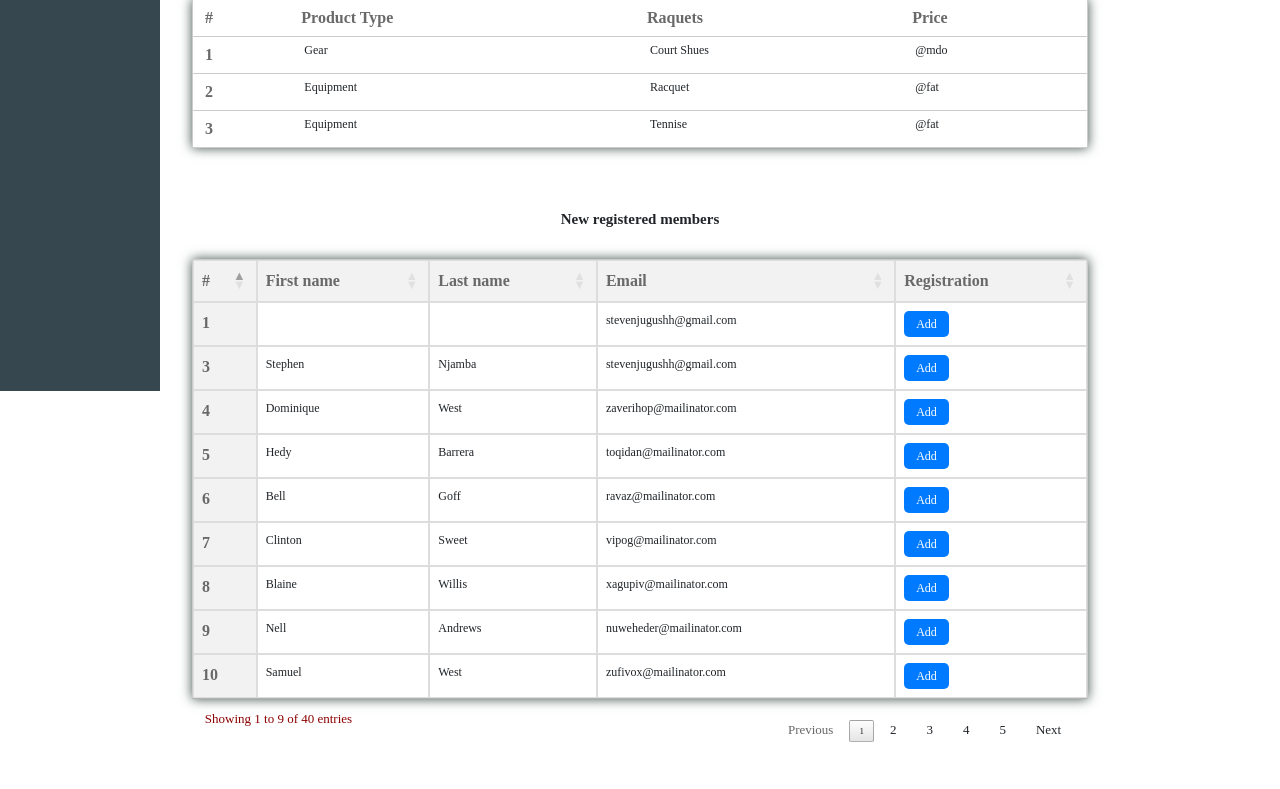
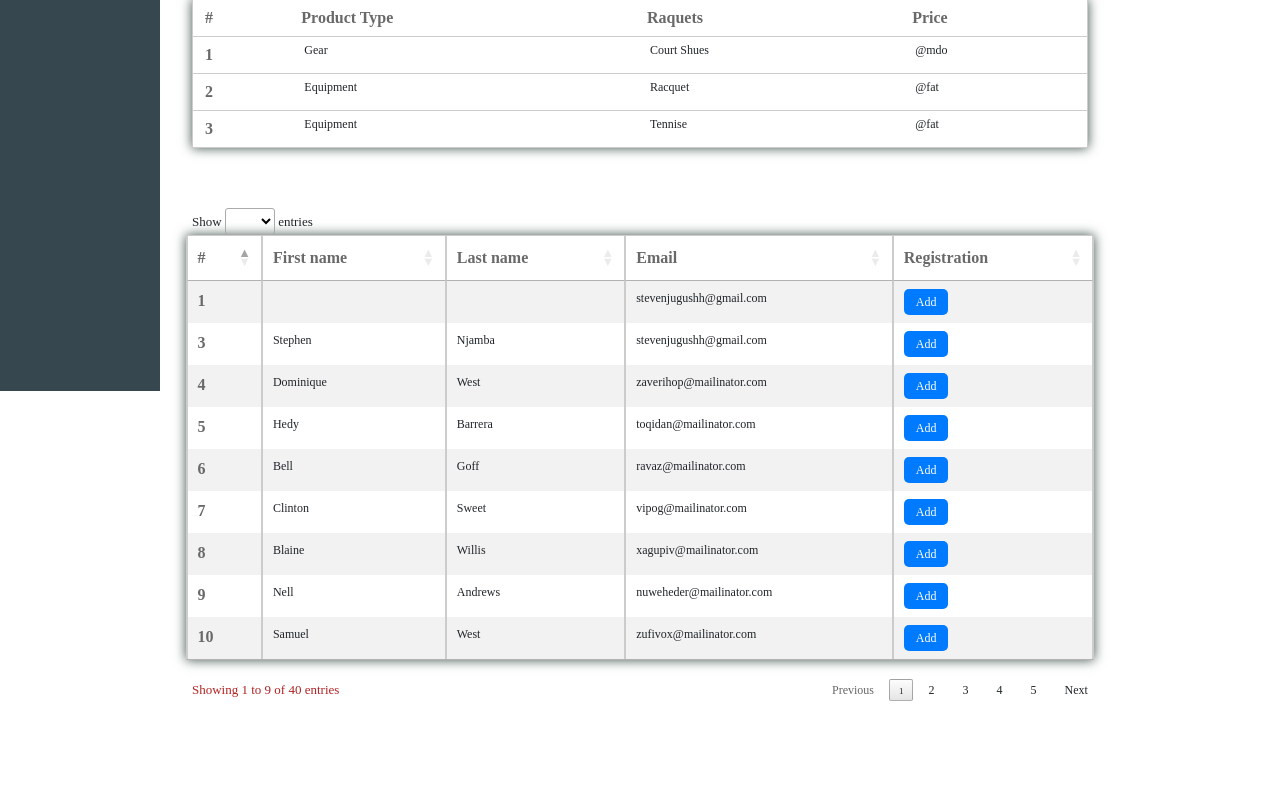
Before and after one commit to StephenNjambi/Django-Dashboard, a Django app: page /dashboard/ in a window 1280 px wide. Shown: the part 409-1198 px from the top of the page. After the commit the page ends 1110 px from the top, so only its background shows below. Run offline with Django 4.2, Linux system fonts and the light colour scheme; data comes from the database, SQL or seed files in the repository; some libraries are stand-ins or nearby versions.

Commit message:
madified the tables

```diff
--- a/static/css/members.css
+++ b/static/css/members.css
@@ -95,6 +95,8 @@ table#membersTable td {
   text-align: left;
 }
 
+
+
 table#membersTable th {
   background-color: #f2f2f2;
 }
@@ -156,7 +158,7 @@ div#membersTable_info {
   font-size: 13px;
   color: darkred;
 }
-button#add_button {
+button.add_button {
   background-color: #007bff;
   color: #fff;
   padding: 4px 12px;
@@ -164,7 +166,9 @@ button#add_button {
   border-radius: 5px;
   cursor: pointer;
 }
-button#add_button:hover {
+
+
+button.add_button:hover {
   background-color:teal;
 }
 
@@ -185,7 +189,8 @@ table#membersTable {
 .dataTables_wrapper .dataTables_filter {
   float: right;
   text-align: right;
-  margin-bottom: 50px;
+  margin-bottom: 30px;
+  margin-right: 15%;
 }
 
 div#members_Table_length {
@@ -195,6 +200,12 @@ div#members_Table_length {
   font-weight: bold;
   padding: 5px;
   border-radius: 5px;
+}
+
+.dataTables_wrapper .dataTables_length {
+  float: left;
+  margin-left: 15%;
+  font-size: 13px;
 }
 
 div#members_Table_filter {
@@ -211,11 +222,18 @@ div#members_Table_filter {
   color: firebrick;
 }
 
-div#members_Table_paginate {
+
+div#newMemberTable_paginate {
+  margin-right: 14%;
+  margin-top: 11px;
+  font-size: 12px;
+}
+
+.dataTables_wrapper .dataTables_paginate {
+  float: right;
+  text-align: right;
+  padding-top: 0.25em;
   margin-right: 13%;
-  height: 10px;
-  margin-top: 20px;
-  font-size: 14px;
 }
 
 a.paginate_button.current {
--- a/static/javascript/members.js
+++ b/static/javascript/members.js
@@ -1,13 +1,137 @@
+// newmembers table javascript
+    $(document).ready(function () {
+        $('#newMemberTable').DataTable({
+            "paging": true, // Enable pagination
+            "pageLength": 9, // Number of rows per page
+            "dom": '<"top"l>rt<"bottom"ip>', // Place the pagination control outside the table
+        });
+    });
+
+
+// Members table javascript code.
+    $(document).ready(function () {
+        $('#allMembers_talbe').DataTable();
+    });
+
+
+// removing member form new members table to members table.
+// Get all the "Add" buttons
+const addButtons = document.querySelectorAll(".add_button");
+
+// Iterate through each button and add a click event listener
+addButtons.forEach(button => {
+    button.addEventListener("click", function () {
+        // Get the user ID from the data attribute
+        const userId = this.getAttribute("data-user-id");
+
+        // Find the row containing the clicked button
+        const row = this.closest("tr");
+
+        // Clone the row to move it to the last table
+        const newRow = row.cloneNode(true);
+
+        // Remove the button from the cloned row
+        newRow.querySelector(".add_button").remove();
+
+        // Add the cloned row to the last table's tbody
+        const lastTableBody = document.querySelector("#allMembers_table tbody");
+        lastTableBody.appendChild(newRow);
+
+        // Remove the original row from the current table
+        row.remove();
+    });
+});
+
+
+
+
+
+
+
+
+
+
+
+
+
+
+
+
+
+
+
+
+
+
+
+
+
+
+
+
+
+
+
+
+
+
+
+
+
+
+
+
+
+
+
+
+
+
+
+
+
+
+
+
+
+
+
+
+
+
+
+
+
+
+
+
+
+
+
+
+
+
+
+
+
+
+
+
+
+
+
+
+
 // New member table code
 
-    $(document).ready(function () {
-        $('#membersTable').DataTable({
-            "paging": true, // Enable pagination
-            "pageLength": 9, // Number of rows per page
-            "dom": '<"top"l>rt<"bottom"ip>',
-            // Add more options as needed
-        });
-    });
+    // $(document).ready(function () {
+    //     $('#All_members_Table').DataTable({
+    //         "paging": true, // Enable pagination
+    //         "pageLength": 9, // Number of rows per page
+    //         "dom": '<"top"l>rt<"bottom"ip>',
+    //         // Add more options as needed
+    //     });
+    // });
 
 
 
@@ -15,28 +139,28 @@
 
 // members.js
 
-    $(document).ready(function () {
-        // Listen for clicks on the "Add" button in the "New Members" table
-        $('#membersTable tbody').on('click', 'button#add_button', function () {
-            // Get the clicked row
-            var row = $(this).closest('tr');
+    // $(document).ready(function () {
+    //     // Listen for clicks on the "Add" button in the "New Members" table
+    //     $('#membersTable tbody').on('click', 'button#add_button', function () {
+    //         // Get the clicked row
+    //         var row = $(this).closest('tr');
 
-            // Get the data from the row
-            var firstName = row.find('td:eq(1)').text();
-            var lastName = row.find('td:eq(2)').text();
-            var email = row.find('td:eq(3)').text();
+    //         // Get the data from the row
+    //         var firstName = row.find('td:eq(1)').text();
+    //         var lastName = row.find('td:eq(2)').text();
+    //         var email = row.find('td:eq(3)').text();
 
-            // Remove the row from the "New Members" table
-            row.remove();
+    //         // Remove the row from the "New Members" table
+    //         row.remove();
 
-            // Add a new row to the "Members" table with the data
-            var newRow = '<tr><td>' + firstName + '</td><td>' + lastName + '</td><td>' + email + '</td></tr>';
-            $('#members_Table tbody').append(newRow);
+    //         // Add a new row to the "Members" table with the data
+    //         var newRow = '<tr><td>' + firstName + '</td><td>' + lastName + '</td><td>' + email + '</td></tr>';
+    //         $('#members_Table tbody').append(newRow);
 
-            // Reinitialize the DataTable for the "Members" table
-            $('#members_Table').DataTable();
-        });
-    });
+    //         // Reinitialize the DataTable for the "Members" table
+    //         $('#members_Table').DataTable();
+    //     });
+    // });
 
 
     // $(document).ready(function () {
--- a/templates/newmembers.html
+++ b/templates/newmembers.html
@@ -8,8 +8,7 @@
 {% block content %}
 
     <div class="newmembers_container">
-        <table id="membersTable" class="table">
-            <div class="newmembers_tag">New registered members</div>
+        <table id="newMemberTable" class="table table-striped table-bordered">
             <thead>
                 <tr>
                     <th scope="col">#</th>
@@ -26,10 +25,11 @@
                     <td>{{ user.first_name }}</td>
                     <td>{{ user.last_name }}</td>
                     <td>{{ user.email }} </td>
-                    <td><button id="add_button">Add</button></td>
+                    <td><button class="add_button" data-user-id="{{ user.id }}">Add</button></td>
                 </tr>
                 {% endfor %}
             </tbody>
+
         </table>
     </div>
 
```
Also changed, not shown: templates/tables/members_details.html (+6 -6 lines).
